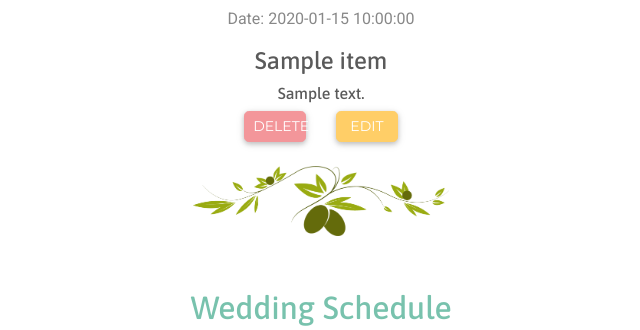
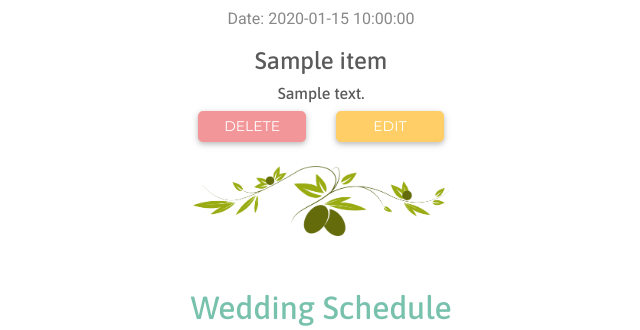
Before and after one commit to shielh/WeddingApp-MS3, a Flask app: page / in a window 1280 px wide. Shown: the part 1191-1521 px from the top of the page, without its empty margins (319-959 px from the left). Run offline with Flask 2, Linux system fonts and the light colour scheme; the visitor is signed in with stand-in values (Sample User, id 1); a database or web service that is not in the repository returns one stand-in record (values such as "Sample title"); some libraries are stand-ins or nearby versions.

Commit message:
Adjust button on large screens for admin users

```diff
--- a/templates/index.html
+++ b/templates/index.html
@@ -68,13 +68,13 @@
             <!--Only allow admin to view buttons-->
             {% if session["is_admin"] %}
             <div class="row justify-content-center buttons-row">
-                <div class="col-4 col-lg-3 col-xl-2">
+                <div class="col-4 col-lg-3">
                     <a href="{{ url_for('delete_update', update_id=update._id) }}" type="button"
                         class="btn btn-secondary btn-block btn-sm" data-target="#confirmUpdateDelete-{{ update._id }}" data-toggle="modal">
                         Delete
                     </a>
                 </div>
-                <div class="col-4 col-lg-3 col-xl-2">
+                <div class="col-4 col-lg-3">
                     <a href="{{ url_for('edit_update', update_id=update._id) }}" type="button"
                         class="btn btn-warning btn-block btn-sm">Edit
                     </a>
```
